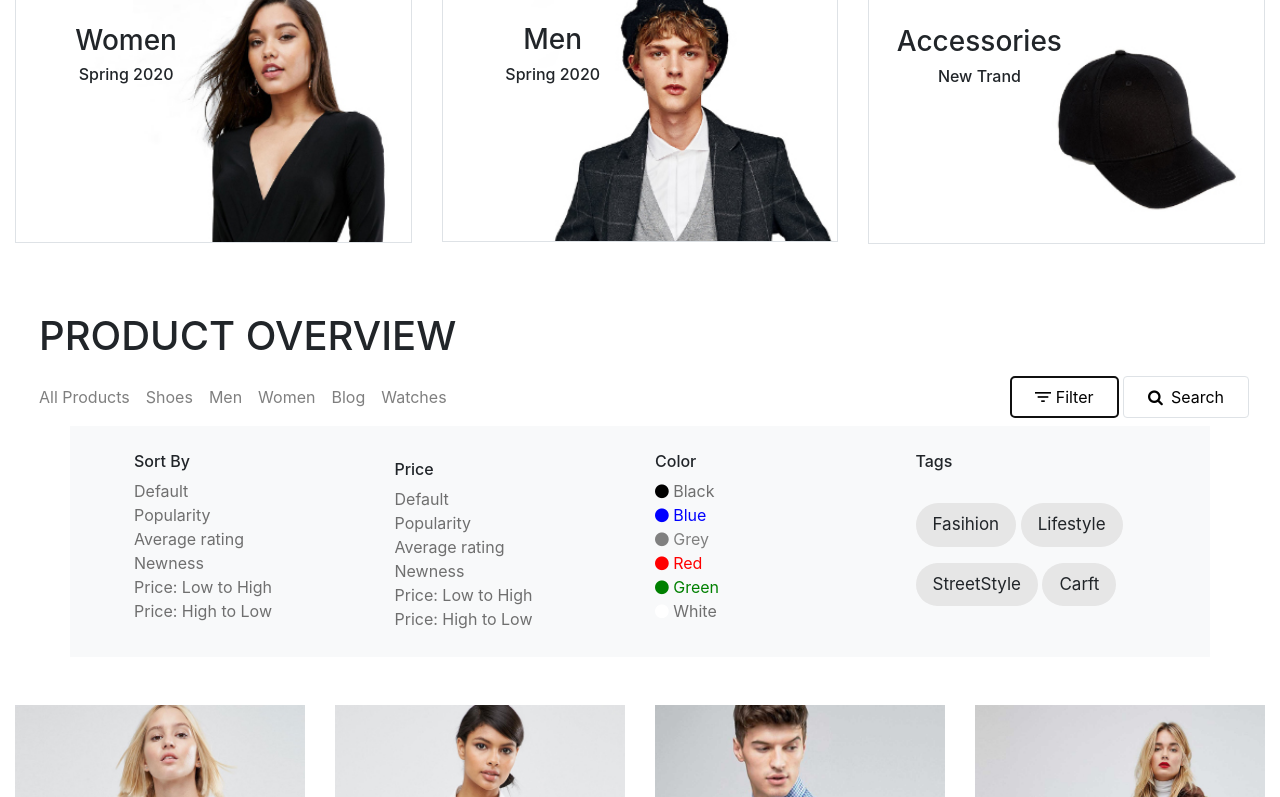
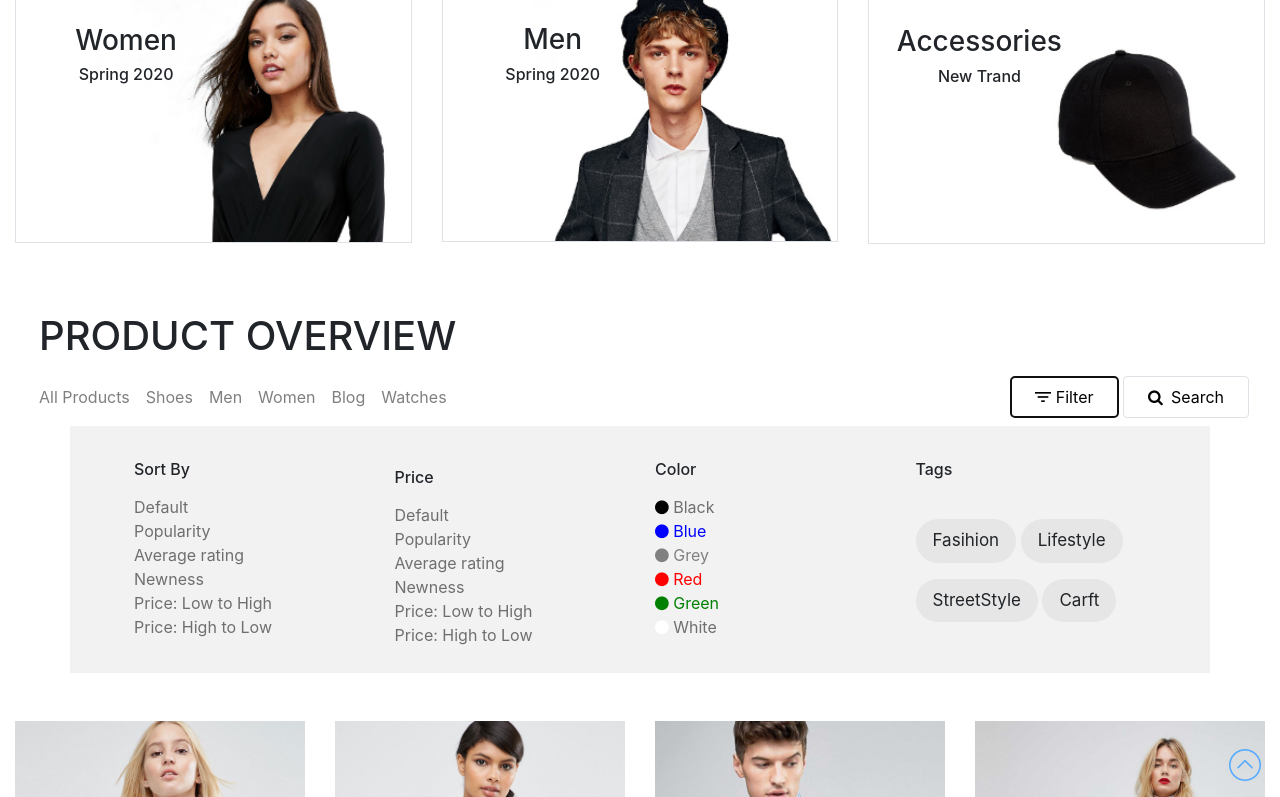
Before and after one commit to Muhammd-Bilal/E-CommercUpdate, a plain HTML site: page index.html in a window 1280 px wide. Both pictures are taken after a click on the button "Filter". Shown: the part 896-1693 px from the top of the page. Drawn offline with nearby package versions, Linux system fonts and the light colour scheme.

Commit message:
Again Update

```diff
--- a/index.html
+++ b/index.html
@@ -19,7 +19,7 @@
 <body>
     <nav class="navbar navbar-expand-lg navbar-light fixed-top" id="postion-nav">
         <img class="navbar-brand ml-4" src="logo.png" alt="" width="100">
-        <button class="navbar-toggler" type="button" data-toggle="collapse" data-target="#navbarSupportedContent"
+        <button class="navbar-toggler mr-2" type="button" data-toggle="collapse" data-target="#navbarSupportedContent"
             aria-controls="navbarSupportedContent" aria-expanded="false" aria-label="Toggle navigation">
             <span class="navbar-toggler-icon"></span>
         </button>
@@ -237,7 +237,7 @@
     <div class="container bg-light" id="mydiv">
         <div class="row">
             <div class="col-lg-3 col-md-3 col-sm-3 col-12">
-                <h6>Sort By</h6>
+                <h6 class="pb-2 pt-2">Sort By</h6>
                 <ul class="navbar-nav">
                     <li><a href=""> Default</a></li>
                     <li><a href=""> Popularity</a></li>
@@ -250,7 +250,7 @@
 
             </div>
             <div class="col-lg-3 col-md-3 col-sm-3 col-12 mt-2">
-                <h6>Price</h6>
+                <h6 class="pb-2 pt-2">Price</h6>
                 <ul class="navbar-nav">
                     <li><a href=""> Default</a></li>
                     <li><a href=""> Popularity</a></li>
@@ -267,8 +267,8 @@
 
 
 
-                <h6>Color</h6>
-                <ul class="navbar-nav">
+                <h6 class="pb-2 pt-2">Color</h6>
+                <ul class="navbar-nav ">
                     <li> <i class="fa fa-circle" aria-hidden="true" style="color: black;"></i><a href=""
                             style="color: #6f6f6f;"> Black</a></li>
                     <li> <i class="fa fa-circle" aria-hidden="true" style="color: blue;"></i><a href=""
@@ -291,7 +291,7 @@
 
 
 
-                <h6>Tags</h6>
+                <h6 class="pb-2 pt-2">Tags</h6>
                 <br>
                 <button type="button" class="btn btn-lg text-center rounded-pill text-center"
                     id="Quik-Veiw-Button">Fasihion</button>
@@ -764,7 +764,11 @@
                 </div>
             </div>
         </div>
+
     </footer>
+    <a href="#carouselExampleCaptions">
+        <img src="gototop.png" alt="" id="gototopbtn" class="img-fluid" data-aos="fade-up" data-aos-duration="2500">
+    </a>
     <script src="https://code.jquery.com/jquery-3.5.1.slim.min.js"
         integrity="sha384-DfXdz2htPH0lsSSs5nCTpuj/zy4C+OGpamoFVy38MVBnE+IbbVYUew+OrCXaRkfj"
         crossorigin="anonymous"></script>
--- a/style.css
+++ b/style.css
@@ -23,6 +23,7 @@ body{
     padding-right: 5%;
     padding-top: 2%;
     padding-bottom: 2%;
+    background-color: #f2f2f2 !important;
 
 
   }
@@ -252,6 +253,15 @@ font-family: 'Lucida Sans', 'Lucida Sans Regular', 'Lucida Grande', 'Lucida Sans
         font-size: 35px;
     font-family: 'Lucida Sans', 'Lucida Sans Regular', 'Lucida Grande', 'Lucida Sans Unicode', Geneva, Verdana, sans-serif;
     }
+
+    #shop-now-button{
+
+
+        font-size: 10px;
+        margin-left: 5px;
+
+    }
+
 }
 
 
@@ -394,3 +404,12 @@ footer-Section code End */
     background: black;
     color:#e6e6e6 ;
   }
+
+
+
+  #gototopbtn{
+      position: absolute;
+     right: 1.5%;
+      bottom: 2%;
+      position: fixed;
+  }
```
Also changed, not shown: gototop.png (added).
